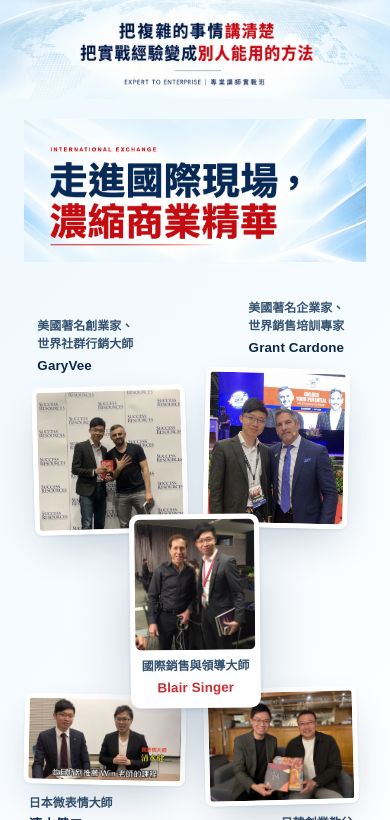
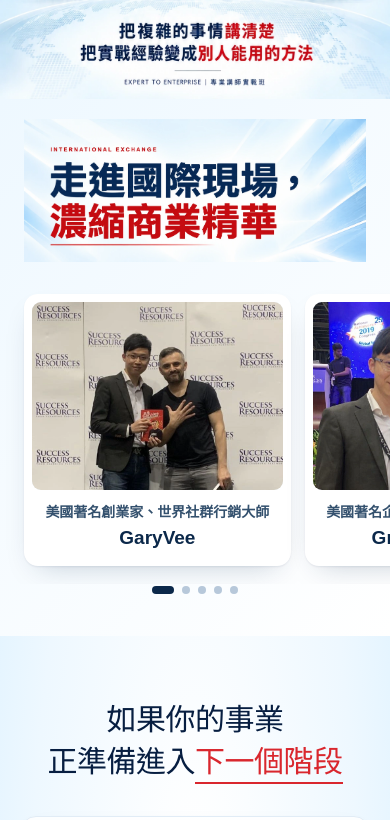
Before and after one commit to interstella2025-commits/winwinwin, a Next.js app in the folder vercel-win/: page / in a window 390 px wide. Shown: the part 11180-12000 px from the top of the page. Built offline with nearby package versions, Linux system fonts and the light colour scheme.

Commit message:
Masters section: uniform swipe cards with scroll-snap + dots; remove 即將公布 line and 線上預錄課 badges

```diff
--- a/vercel-win/app/course-revisions.tsx
+++ b/vercel-win/app/course-revisions.tsx
@@ -1,3 +1,4 @@
+import MastersCarousel from '../components/masters-carousel';
 import FlowText from '../components/flow-text';
 import artworks from './revision-artworks.json';
 
@@ -37,17 +38,13 @@ export function MentorGallery() {
 export function InternationalExchange() {
   return <section className="international">
     <img className="exchange-title-art" src={image + 'restore-exchange-heading-approved.webp'} width={1942} height={809} alt="走進國際現場，濃縮商業精華" loading="lazy" />
-    <div className="exchange-collage">
-      <div className="ec-row ec-top">
-        <figure className="ec ec-tl"><img src="/images/gary-v.webp" width={764} height={735} alt="林嘉宏 WIN 博士與 Gary Vaynerchuk（Gary V）合照" loading="lazy" /><figcaption><span>美國著名創業家、世界社群行銷大師</span> <span>GaryVee</span></figcaption></figure>
-        <figure className="ec ec-tr"><img src="/images/grant-cardone.webp" width={963} height={1066} alt="林嘉宏 WIN 博士與 Grant Cardone 合照" loading="lazy" /><figcaption><span>美國著名企業家、世界銷售培訓專家</span> <span>Grant Cardone</span></figcaption></figure>
-      </div>
-      <figure className="ec ec-center"><img src={image + 'exchange-blair-singer-full.webp'} width={992} height={1080} alt="林嘉宏 WIN 博士與 Blair Singer 合照" loading="lazy" /><figcaption><span>國際銷售與領導大師</span> <span>Blair Singer</span></figcaption></figure>
-      <div className="ec-row ec-bottom">
-        <figure className="ec ec-bl"><img src={image + 'exchange-shimizu-kenji-full.webp'} width={1600} height={854} alt="林嘉宏 WIN 博士與清水健二合照" loading="lazy" /><figcaption><span>日本微表情大師</span> <span>清水健二</span></figcaption></figure>
-        <figure className="ec ec-br"><img src={image + 'exchange-amada-yukihiro-full.webp'} width={1200} height={901} alt="林嘉宏 WIN 博士與天田幸宏合照" loading="lazy" /><figcaption><span>日韓創業教父</span> <span>天田幸宏</span></figcaption></figure>
-      </div>
-    </div>
+    <MastersCarousel items={[
+      { src: '/images/gary-v.webp', w: 764, h: 735, alt: '林嘉宏 WIN 博士與 Gary Vaynerchuk（Gary V）合照', title: '美國著名創業家、世界社群行銷大師', name: 'GaryVee' },
+      { src: '/images/grant-cardone.webp', w: 963, h: 1066, alt: '林嘉宏 WIN 博士與 Grant Cardone 合照', title: '美國著名企業家、世界銷售培訓專家', name: 'Grant Cardone' },
+      { src: image + 'exchange-blair-singer-full.webp', w: 992, h: 1080, alt: '林嘉宏 WIN 博士與 Blair Singer 合照', title: '國際銷售與領導大師', name: 'Blair Singer' },
+      { src: image + 'exchange-shimizu-kenji-full.webp', w: 1600, h: 854, alt: '林嘉宏 WIN 博士與清水健二合照', title: '日本微表情大師', name: '清水健二' },
+      { src: image + 'exchange-amada-yukihiro-full.webp', w: 1200, h: 901, alt: '林嘉宏 WIN 博士與天田幸宏合照', title: '日韓創業教父', name: '天田幸宏' },
+    ]} />
   </section>;
 }
 
--- a/vercel-win/app/globals.css
+++ b/vercel-win/app/globals.css
@@ -227,31 +227,26 @@ section.generated-artwork{padding-top:20px}
 /* registration heading: two-part red line, break after the comma */
 .registration .form-heading h2>span{display:inline;padding:0;background:none;white-space:normal}
 .registration .form-heading h2>span>span{display:inline-block;white-space:nowrap}
-/* international exchange: 2 / 1 / 2 overlapping collage (quincunx, centre on top) */
-.exchange-collage{--g:12;--ov:8.5;--st:3;container-type:inline-size;position:relative;max-width:1040px;margin:12px auto 0}
-.ec-row{display:grid;grid-template-columns:1fr calc(var(--g)*1cqw) 1fr}
-.ec-top{align-items:end}.ec-bottom{align-items:start}
-.ec-row>.ec:first-child{grid-column:1;justify-self:end}.ec-row>.ec:last-child{grid-column:3;justify-self:start}
-.ec{margin:0;width:calc(var(--w)*1cqw);display:flex;flex-direction:column;position:relative}
-.ec-top .ec{flex-direction:column-reverse}
-.ec-tl{--w:34.5;--rot:-1.6deg}.ec-tr{--w:32.5;--rot:1.3deg;margin-bottom:calc(var(--st)*1cqw)}
-.ec-bl{--w:43.5;--rot:1.2deg;margin-top:calc(var(--st)*1cqw)}.ec-br{--w:39;--rot:-1.5deg}
-.ec img{display:block;width:100%;height:auto;box-sizing:border-box;padding:max(5px,.75cqw);background:#fff;border-radius:max(8px,1.1cqw);box-shadow:0 1px 2px #0b284a14,0 18px 44px -12px #0b284a3d;transform:rotate(var(--rot,0deg))}
-.ec figcaption{padding:0;margin:max(12px,1.9cqw) 0;font-size:clamp(13px,1.7cqw,18px);line-height:1.5;color:#34516e;font-weight:700;letter-spacing:.02em}
-.ec figcaption span{display:block;text-wrap:balance}
-.ec figcaption span+span{margin-top:.15em;color:#0b284a;font-weight:900;font-size:1.12em;letter-spacing:.01em}
-.ec-tl figcaption,.ec-bl figcaption{text-align:left;padding-left:.4em}.ec-tr figcaption,.ec-br figcaption{text-align:right;padding-right:.4em}
-.ec-tl figcaption span+span,.ec-bl figcaption span+span,.ec-tr figcaption span+span,.ec-br figcaption span+span{color:#0b284a}
-.ec-center{--w:31;z-index:2;margin:calc(var(--ov)*-1cqw) auto;padding:max(5px,.75cqw) max(5px,.75cqw) 0;background:#fff;border-radius:max(10px,1.3cqw);box-shadow:0 2px 4px #0b284a1a,0 30px 70px -18px #0b284a59;transform:rotate(-.6deg)}
-.ec-center img{padding:0;box-shadow:none;border-radius:max(6px,.8cqw);transform:none}
-.ec-center figcaption{text-align:center;margin:max(10px,1.3cqw) 0 max(12px,1.6cqw)}
-.ec-center figcaption span+span{color:#c82e35}
-@media(max-width:600px){
- .exchange-collage{--g:5;--ov:6;--st:2;margin-top:4px}
- .ec-tl{--w:45}.ec-tr{--w:42.5}.ec-bl{--w:47.5}.ec-br{--w:45}.ec-center{--w:38}
- .ec figcaption{font-size:clamp(11.5px,3.5cqw,13px);margin:10px 0;letter-spacing:0}
- .ec-center figcaption{margin:8px 0 10px}
+/* international exchange: uniform cards — swipe on mobile, 5 across on desktop */
+.masters{margin:12px auto 0;min-width:0;max-width:100%;overflow:hidden;contain:inline-size}
+.masters-track{display:flex;gap:18px;overflow-x:auto;scroll-snap-type:x mandatory;padding:4px 2px 20px;-webkit-overflow-scrolling:touch;scrollbar-width:none}
+.masters-track::-webkit-scrollbar{display:none}
+.master-card{margin:0;min-width:0;flex:0 0 280px;scroll-snap-align:start;background:#fff;border-radius:14px;padding:8px 8px 0;box-shadow:0 1px 2px #0b284a14,0 12px 28px -14px #0b284a40;display:flex;flex-direction:column}
+.master-photo{aspect-ratio:4/3;width:100%;overflow:hidden;border-radius:9px;background:#eef8ff}
+.master-photo img{display:block;width:100%;height:100%;max-width:100%;object-fit:cover;object-position:center 25%}
+.master-card figcaption{padding:12px 6px 16px;text-align:center}
+.master-card figcaption span{display:block;white-space:nowrap}
+.master-title{font-size:14px;line-height:1.5;font-weight:700;color:#34516e;letter-spacing:0}
+.master-name{margin-top:2px;font-size:19px;line-height:1.35;font-weight:900;color:#0b284a}
+.masters-dots{display:flex;justify-content:center;gap:8px;margin-top:2px}
+.masters-dots button{width:8px;height:8px;padding:0;border:0;border-radius:99px;background:#b7c8da;cursor:pointer;transition:width .25s,background .25s}
+.masters-dots button.on{width:22px;background:#0b284a}
+@media(max-width:760px){
+ .masters{margin:4px -24px 0;max-width:none;width:calc(100% + 48px)}
+ .masters-track{gap:14px;padding:4px 24px 18px;scroll-padding:0 24px}
+ .master-card{flex:0 0 78%}
 }
+@media(prefers-reduced-motion:reduce){.masters-dots button{transition:none}.masters-track{scroll-behavior:auto}}
 /* precourse: donation note under the price */
 .precourse-info .precourse-price:has(+.precourse-donation){margin-bottom:6px}
 .precourse-donation{margin:0 0 22px;font-size:15px;line-height:1.6;color:#4f6680;font-weight:700;letter-spacing:.03em}
--- a/vercel-win/app/page.tsx
+++ b/vercel-win/app/page.tsx
@@ -17,8 +17,8 @@ export default function Page(){
  }catch(e){setStatus(e instanceof Error?e.message:'暫時無法建立付款，請稍後再試。');setBusy(false)}}
  return <><header><a className="brand" href="#top">EXPERT TO <b>ENTERPRISE</b></a><nav><a href="#curriculum">課綱</a><a href="#mentor">導師</a><a className="nav-cta" href="#apply">報名前導課 →</a></nav></header><main id="top"><h1 className="sr-only">Expert to Enterprise WIN講師班｜銷講・招商・募資實戰</h1>{assets.map((a,i)=>hiddenIndexes.has(i)?null:<div key={a.src}>{i===18?<PrecourseInfo/>:i===17?<Audience/>:revisedIndexes.has(i)?<CourseRevision index={i}/>:<section className={i===0?"source-hero":undefined} id={i===7?'curriculum':undefined} aria-label={a.alt}><img src={a.src} width={a.width} height={a.height} alt={a.alt} loading={i===0?'eager':'lazy'} fetchPriority={i===0?'high':'auto'}/>{i===0&&<a className="blueprint-cta-hit" href="#apply" aria-label="報名線上90分鐘前導課"></a>}</section>}{i===13&&<MentorGallery/>}{i===16&&<InternationalExchange/>}</div>)}<section className="application registration" id="apply" aria-labelledby="registration-title"><div className="form-shell">
 <div className="form-heading"><p className="eyebrow">WIN · ONLINE EXPERIENCE</p><h2 id="registration-title">選一場，<br/><span><span>想讓專業變企業，</span><span>就從這堂開始</span></span></h2><p>Expert to Enterprise<br/>WIN講師班<br/><FlowText parts={["90分鐘線上前導課"]}/></p></div>
-<div className="course-summary" aria-label="課程摘要"><p><strong>時間：</strong><span><FlowText parts={["20:00 或 12:00 開課，","六場擇一參加。"]}/></span></p><p><strong>實體課：</strong><span>場次即將公布</span></p><p><strong>方式：</strong><span><FlowText parts={["線上課程，","上課連結另行通知"]}/></span></p><p><strong>費用：</strong><span><FlowText parts={["NT$399／人，","將全數捐予","「國際青少年","希望教育計劃」。"]}/></span></p></div>
-<form onSubmit={submit}><fieldset className="session-fieldset"><legend>選擇場次 <span className="required">＊</span></legend><div className="session-grid">{COURSE_SESSIONS.map(s=><div className="session-option" key={s.code}><input id={'session-'+s.code} name="sessionCode" type="radio" value={s.code} required/><label htmlFor={'session-'+s.code}><span className="session-badge">線上預錄課</span><strong>{s.date}</strong><span>{s.time} · 台灣時間</span></label></div>)}</div></fieldset>
+<div className="course-summary" aria-label="課程摘要"><p><strong>時間：</strong><span><FlowText parts={["20:00 或 12:00 開課，","六場擇一參加。"]}/></span></p><p><strong>方式：</strong><span><FlowText parts={["線上課程，","上課連結另行通知"]}/></span></p><p><strong>費用：</strong><span><FlowText parts={["NT$399／人，","將全數捐予","「國際青少年","希望教育計劃」。"]}/></span></p></div>
+<form onSubmit={submit}><fieldset className="session-fieldset"><legend>選擇場次 <span className="required">＊</span></legend><div className="session-grid">{COURSE_SESSIONS.map(s=><div className="session-option" key={s.code}><input id={'session-'+s.code} name="sessionCode" type="radio" value={s.code} required/><label htmlFor={'session-'+s.code}><strong>{s.date}</strong><span>{s.time} · 台灣時間</span></label></div>)}</div></fieldset>
 <div className="field-grid"><label>姓名 <span className="required">＊</span><input name="name" autoComplete="name" required maxLength={100} placeholder="請輸入姓名"/></label><label>手機 <span className="required">＊</span><input name="phone" type="tel" inputMode="tel" autoComplete="tel" required maxLength={20} pattern="\s*0\s*9(?:[\s\-]*\d){8}\s*" title="請輸入台灣手機號碼，例：0912 345 678" onInvalid={e=>e.currentTarget.setCustomValidity(e.currentTarget.validity.valueMissing?'':'請輸入正確的台灣手機號碼，例：0912 345 678')} onInput={e=>e.currentTarget.setCustomValidity('')} placeholder="例：0912 345 678"/></label><label>Email <span className="required">＊</span><input type="email" name="email" autoComplete="email" required maxLength={200} placeholder="name@example.com"/></label><label>LINE 顯示名稱（選填）<input name="lineName" autoComplete="off" maxLength={100} placeholder="方便課程團隊核對身分"/></label></div>
 <input className="trap" name="website" tabIndex={-1} autoComplete="off" aria-hidden="true"/><label className="consent"><input type="checkbox" name="consent" required/><span><FlowText parts={["我了解","並同意提供","以上資料，","供本次前導課","報名、付款及","聯繫使用。"]}/></span></label><button className="submit-button" disabled={busy}>{busy?'正在送出…':'前往安全付款 NT$399 →'}</button><p role="status" aria-live="polite" className={busy?'success':'error'}>{status}</p><p className="form-note"><FlowText parts={["完成付款後","才算報名成功。","所有場次均為","線上課程，","上課連結將","另行通知。"]}/></p></form>
 </div></section><footer><FlowText parts={["Expert to Enterprise · ","林嘉宏 WIN 博士"]}/><br/><small><FlowText parts={["從專家到創業家 · ","從創業家到企業家"]}/></small></footer></main><a className="floating" href="#apply">報名90分鐘線上前導課 →</a></>}
--- /dev/null
+++ b/vercel-win/components/masters-carousel.tsx
@@ -0,0 +1,39 @@
+'use client';
+import { useEffect, useRef, useState } from 'react';
+
+type Master = { src: string; w: number; h: number; alt: string; title: string; name: string; pos?: string };
+
+export default function MastersCarousel({ items }: { items: Master[] }) {
+  const track = useRef<HTMLDivElement>(null);
+  const [active, setActive] = useState(0);
+  useEffect(() => {
+    const el = track.current;
+    if (!el) return;
+    const onScroll = () => {
+      const cards = Array.from(el.children) as HTMLElement[];
+      const left = el.scrollLeft;
+      let best = 0, d = Infinity;
+      cards.forEach((c, i) => { const x = Math.abs(c.offsetLeft - el.offsetLeft - left); if (x < d) { d = x; best = i; } });
+      if (el.scrollLeft + el.clientWidth >= el.scrollWidth - 2) best = cards.length - 1;
+      setActive(best);
+    };
+    el.addEventListener('scroll', onScroll, { passive: true });
+    return () => el.removeEventListener('scroll', onScroll);
+  }, []);
+  const go = (i: number) => {
+    const el = track.current;
+    const c = el?.children[i] as HTMLElement | undefined;
+    if (el && c) el.scrollTo({ left: c.offsetLeft - el.offsetLeft, behavior: 'smooth' });
+  };
+  return <div className="masters">
+    <div className="masters-track" ref={track}>
+      {items.map(m => <figure className="master-card" key={m.name}>
+        <div className="master-photo"><img src={m.src} width={m.w} height={m.h} alt={m.alt} loading="lazy" style={m.pos ? { objectPosition: m.pos } : undefined} /></div>
+        <figcaption><span className="master-title">{m.title}</span><span className="master-name">{m.name}</span></figcaption>
+      </figure>)}
+    </div>
+    <div className="masters-dots">
+      {items.map((m, i) => <button type="button" key={m.name} aria-label={m.name} aria-current={i === active} className={i === active ? 'on' : undefined} onClick={() => go(i)} />)}
+    </div>
+  </div>;
+}
```
